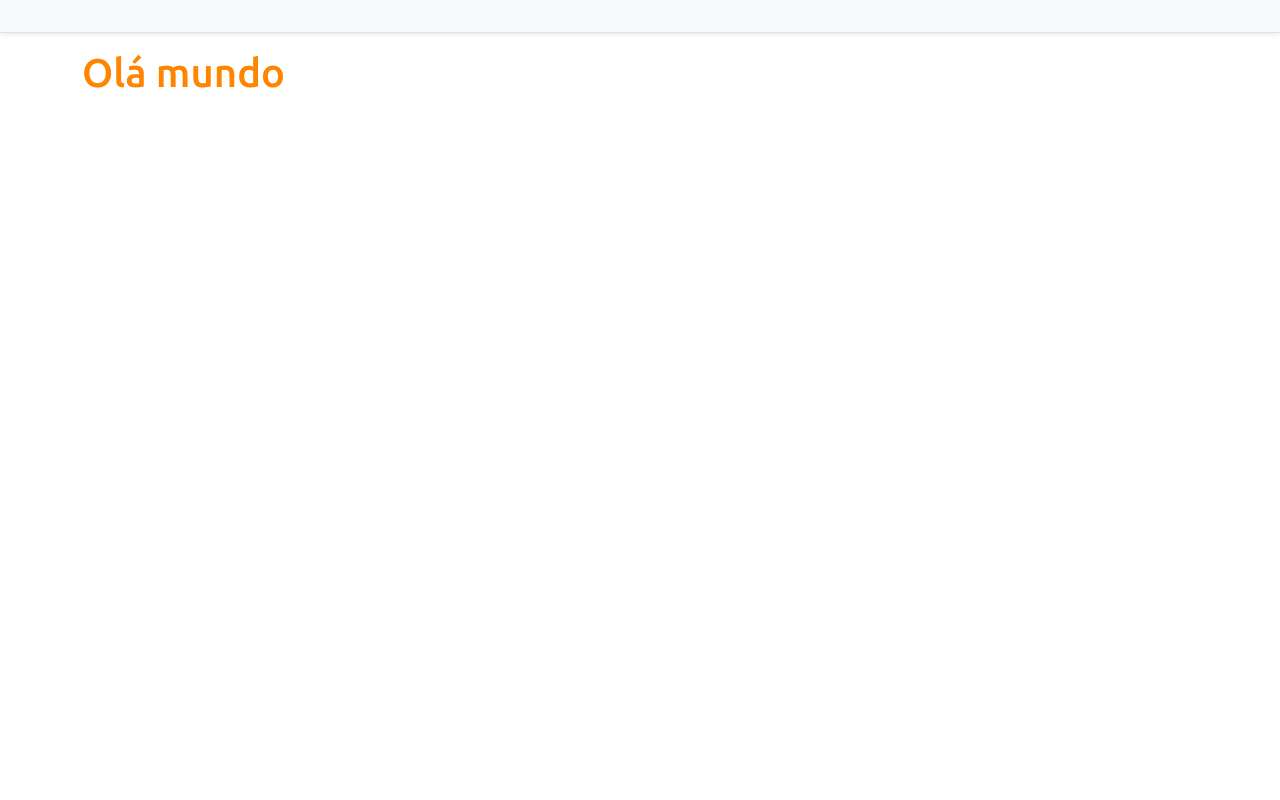
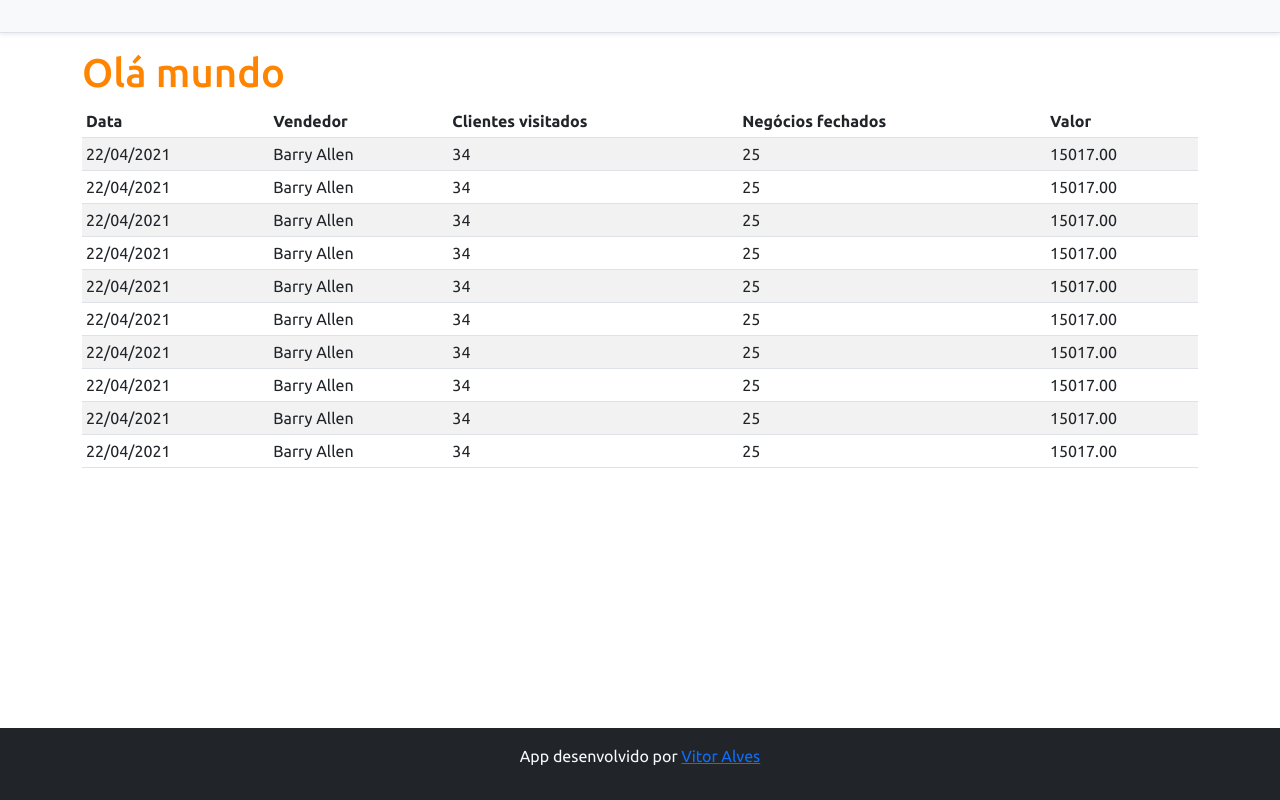
Before and after one commit to cronodrak/dashvendas, a React (Create React App) app in the folder frontend/: page / in a window 1280 px wide. Built offline with nearby package versions, Linux system fonts and the light colour scheme.

Commit message:
Basic static components

```diff
--- a/frontend/src/App.tsx
+++ b/frontend/src/App.tsx
@@ -1,3 +1,5 @@
+import DataTable from "components/DataTable";
+import Footer from "components/Footer";
 import Navbar from "components/NavBar";
 
 function App() {
@@ -6,7 +8,9 @@
       <Navbar />
       <div className="container">
         <h1 className="text-primary">Olá mundo</h1>
+        <DataTable />
       </div>
+      <Footer />
     </>
   );
 }
--- /dev/null
+++ b/frontend/src/components/DataTable/index.tsx
@@ -0,0 +1,91 @@
+function DataTable() {
+  return (
+    <div className="table-responsive">
+      <table className="table table-striped table-sm">
+        <thead>
+          <tr>
+            <th>Data</th>
+            <th>Vendedor</th>
+            <th>Clientes visitados</th>
+            <th>Negócios fechados</th>
+            <th>Valor</th>
+          </tr>
+        </thead>
+        <tbody>
+          <tr>
+            <td>22/04/2021</td>
+            <td>Barry Allen</td>
+            <td>34</td>
+            <td>25</td>
+            <td>15017.00</td>
+          </tr>
+          <tr>
+            <td>22/04/2021</td>
+            <td>Barry Allen</td>
+            <td>34</td>
+            <td>25</td>
+            <td>15017.00</td>
+          </tr>
+          <tr>
+            <td>22/04/2021</td>
+            <td>Barry Allen</td>
+            <td>34</td>
+            <td>25</td>
+            <td>15017.00</td>
+          </tr>
+          <tr>
+            <td>22/04/2021</td>
+            <td>Barry Allen</td>
+            <td>34</td>
+            <td>25</td>
+            <td>15017.00</td>
+          </tr>
+          <tr>
+            <td>22/04/2021</td>
+            <td>Barry Allen</td>
+            <td>34</td>
+            <td>25</td>
+            <td>15017.00</td>
+          </tr>
+          <tr>
+            <td>22/04/2021</td>
+            <td>Barry Allen</td>
+            <td>34</td>
+            <td>25</td>
+            <td>15017.00</td>
+          </tr>
+          <tr>
+            <td>22/04/2021</td>
+            <td>Barry Allen</td>
+            <td>34</td>
+            <td>25</td>
+            <td>15017.00</td>
+          </tr>
+          <tr>
+            <td>22/04/2021</td>
+            <td>Barry Allen</td>
+            <td>34</td>
+            <td>25</td>
+            <td>15017.00</td>
+          </tr>
+          <tr>
+            <td>22/04/2021</td>
+            <td>Barry Allen</td>
+            <td>34</td>
+            <td>25</td>
+            <td>15017.00</td>
+          </tr>
+          <tr>
+            <td>22/04/2021</td>
+            <td>Barry Allen</td>
+            <td>34</td>
+            <td>25</td>
+            <td>15017.00</td>
+          </tr>
+        </tbody>
+      </table>
+    </div>
+  );
+}
+
+export default DataTable;
--- /dev/null
+++ b/frontend/src/components/Footer/index.tsx
@@ -0,0 +1,11 @@
+function Footer() {
+  return (
+    <footer className="footer mt-auto py-3 bg-dark">
+      <div className="container">
+        <p className="text-light">App desenvolvido por <a href="https://github.com/cronodrak" target="_blank" rel="noreferrer">Vitor Alves</a></p>
+      </div>
+    </footer>
+  );
+}
+
+export default Footer;
```
